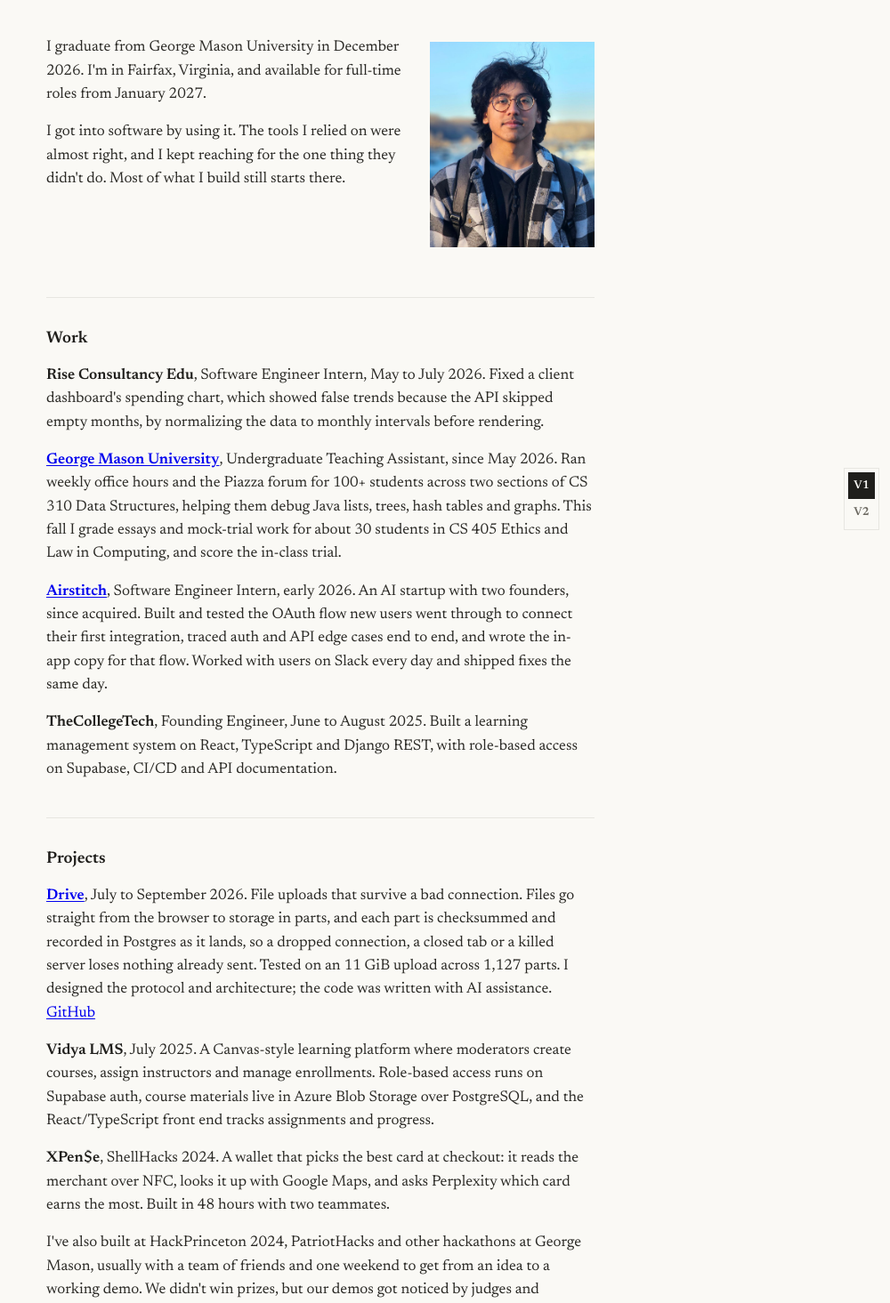
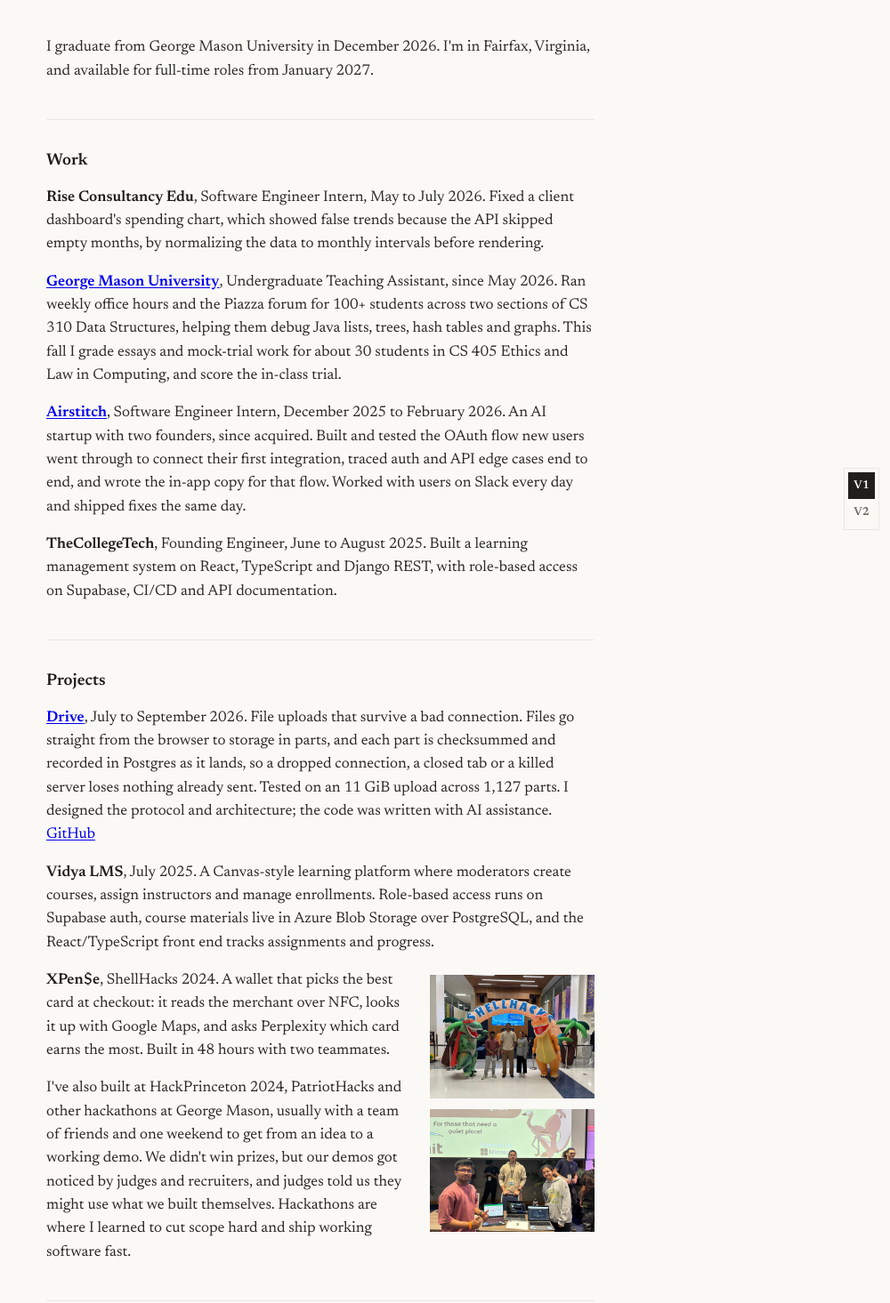
Before and after one commit to rahul-sharma-cs/portfolio, a Next.js app: page / in a window 1280 px wide. Shown: the part 160-1625 px from the top of the page at 89% size, without its empty margins (280-1280 px from the left). Built offline with nearby package versions, Linux system fonts and the light colour scheme.

Commit message:
v1: hackathon photos, drop portrait and gpa, airstitch dates

```diff
--- a/src/app/(plain)/page.tsx
+++ b/src/app/(plain)/page.tsx
@@ -1,9 +1,15 @@
 import Image from "next/image";
-import portrait from "../../../public/portrait.jpg";
+import team from "../../../public/hackathon-shellhacks-team.jpg";
+import demo from "../../../public/hackathon-shellhacks-demo.jpg";
 import { siteConfig } from "@/lib/data";
 import { plain, type PlainEntry } from "@/lib/plain";
 
 const ext = { target: "_blank", rel: "noopener" } as const;
+
+// XPen$e was built at ShellHacks 2024, so it sits beside the hackathon photos.
+const HACKATHON_PROJECT = "XPen$e";
+const projects = plain.projects.filter((e) => e.name !== HACKATHON_PROJECT);
+const hackathonProject = plain.projects.find((e) => e.name === HACKATHON_PROJECT);
 
 function Entry({ entry }: { entry: PlainEntry }) {
   return (
@@ -45,9 +51,6 @@
       </header>
 
       <section className="intro">
-        <figure className="photos">
-          <Image src={portrait} alt={siteConfig.name} preload sizes="(max-width: 520px) 45vw, 202px" />
-        </figure>
         {plain.intro.map((p) => (
           <p key={p}>{p}</p>
         ))}
@@ -62,10 +65,25 @@
 
       <section id="projects">
         <h2>Projects</h2>
-        {plain.projects.map((e) => (
+        {projects.map((e) => (
           <Entry key={e.name} entry={e} />
         ))}
-        <p>{plain.hackathons}</p>
+        <div className="hackathons">
+          <figure className="photos">
+            <Image
+              src={team}
+              alt="Rahul and his teammates under the ShellHacks arch, ShellHacks 2024"
+              sizes="(max-width: 520px) 45vw, 185px"
+            />
+            <Image
+              src={demo}
+              alt="Rahul demoing XPen$e with his team at ShellHacks 2024"
+              sizes="(max-width: 520px) 45vw, 185px"
+            />
+          </figure>
+          {hackathonProject && <Entry entry={hackathonProject} />}
+          <p>{plain.hackathons}</p>
+        </div>
       </section>
 
       <section id="education">
--- a/src/app/(plain)/plain.css
+++ b/src/app/(plain)/plain.css
@@ -73,7 +73,7 @@
 
 img { display: block; width: 100%; height: auto; }
 
-.intro { display: flow-root; }
+.hackathons { display: flow-root; }
 
 .photos {
   float: right;
@@ -81,8 +81,8 @@
   margin: 6px 0 16px 28px;
 }
 
-/* the source photo is landscape; the crop centres on the face */
-.photos img { aspect-ratio: 4 / 5; object-fit: cover; object-position: 14% 50%; }
+.photos img { aspect-ratio: 4 / 3; object-fit: cover; }
+.photos img + img { margin-top: 12px; }
 
 footer {
   padding-top: 20px;
--- a/src/lib/plain.ts
+++ b/src/lib/plain.ts
@@ -17,7 +17,6 @@
   tagline: "Software engineer finishing a B.S. in Computer Science at George Mason.",
   intro: [
     "I graduate from George Mason University in December 2026. I'm in Fairfax, Virginia, and available for full-time roles from January 2027.",
-    "I got into software by using it. The tools I relied on were almost right, and I kept reaching for the one thing they didn't do. Most of what I build still starts there.",
   ],
   work: [
     {
@@ -34,7 +33,7 @@
     {
       name: "Airstitch",
       href: "https://airstitch.ai",
-      lead: "Software Engineer Intern, early 2026",
+      lead: "Software Engineer Intern, December 2025 to February 2026",
       body: "An AI startup with two founders, since acquired. Built and tested the OAuth flow new users went through to connect their first integration, traced auth and API edge cases end to end, and wrote the in-app copy for that flow. Worked with users on Slack every day and shipped fixes the same day.",
     },
     {
@@ -67,6 +66,6 @@
   education: {
     name: "George Mason University",
     lead: "B.S. Computer Science, August 2022 to December 2026",
-    body: "GPA 3.75. Mason Distinction Scholarship ($72K over four years). Dean's List in Fall 2023, Spring 2026 and Summer 2026.",
+    body: "Mason Distinction Scholarship ($72K). Dean's List in Fall 2023, Spring 2026 and Summer 2026.",
   } satisfies PlainEntry,
 } as const;
```
Also changed, not shown: public/hackathon-shellhacks-demo.jpg (added), public/hackathon-shellhacks-team.jpg (added).
